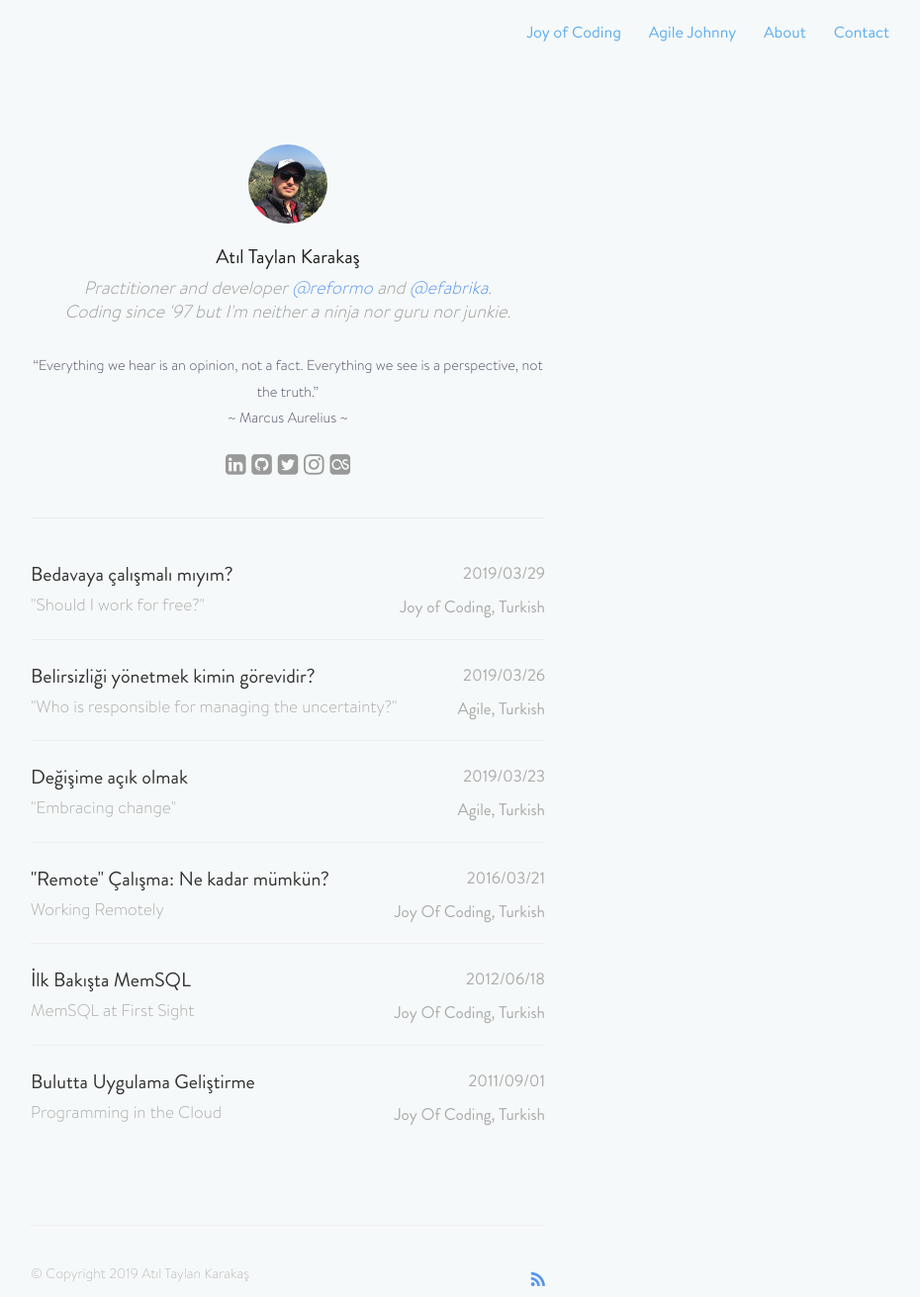
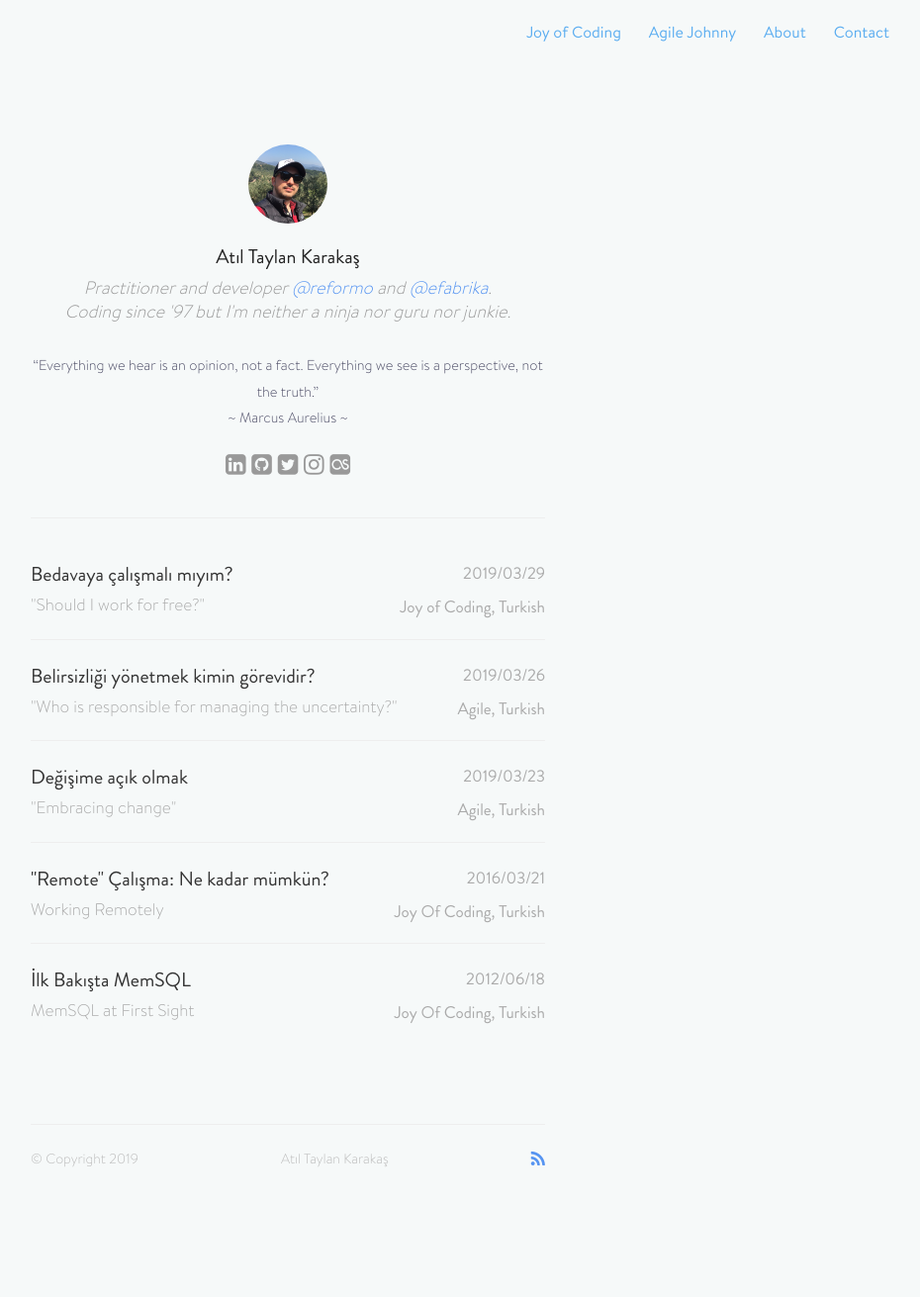
Before and after one commit to taylankarakas/taylankarakas.github.io, a Jekyll site: the page built from index.md, in a window 1280 px wide. Shown: the whole page at 99% size, without its empty margins (349-1279 px from the left). Built offline with Jekyll 4.4.1, drawn with Linux system fonts in a browser that asks for light colours; nearby versions of some CDN libraries; after the commit the page ends 1209 px from its top, so only the background shows below that; part of the change alters nothing that is shown.

Commit message:
css updates

````diff
--- a/_includes/footer.html
+++ b/_includes/footer.html
@@ -1,6 +1,9 @@
 <footer id="footer">
-    <p class="small" style="float:left;">© Copyright {{ site.time | date: '%Y' }} {{ site.author }}</p>
-    <p style="float:right;">
+    <p class="small" style="float:left;">© Copyright {{ site.time | date: '%Y' }}</p>
+    <p class="small">
+    	{{ site.author }}
+    </p>
+    <p style="margin-bottom: 0">
     	<a class="cta" href="{{ "/" | relative_url  }}feed.xml"><i class="fa fa-rss"></i></a>
     </p>
 </footer>
--- a/_posts/2011-09-01-programming-in-the-cloud.md
+++ /dev/null
@@ -1,57 +0,0 @@
----
-layout: post
-title: 'Bulutta Uygulama Geliştirme'
-description: 'Programming in the Cloud'
-date: 2011-09-01
-tags: [Joy Of Coding, Turkish]
-categories: [Joy of Coding]
-reading_time: "5-6 min."
----
-
-epimiz kendi çapında belli birtakım araçlar ile uygulama geliştirmekteyiz. Daha çok web tabanlı uygulama geliştiren bir kişi olarak klasik uygulama geliştirme "soft setup"ım şu şekilde:
-
-- Apache Web Server
-- [Zend Server CE](http://www.zend.com/en/products/server-ce/ "Zend Server Community Edition ")
-- MySQL
-- [Memcached](http://memcached.org "Memcached")
-- [Zend Studio](www.zend.com/products/studio/ "PHP Editor - Zend Studio The Leading PHP IDE")
-- [Git](http://git-scm.com/ "Git - Version Control System") ve [Github](http://github.com/ "Secure source code hosting and collaborative development")
-- Firefox ve Firebug
-
-Her ne kadar Memcached'i ihtiyacım oldukça komut satırından çalıştırsam da Apache, Zend ile servislere eklenen lighttpd ve mysql arkaplanda kendilerine ihtiyaç olmasa bile çalışmaya devam etmekteler. Zend Studio da Java ile çalışan ve sistem hafızasında hatrı sayılır yer kaplayan bir uygulama. Bu setup ile yeni açılmış bir makine ile bile gerek işlemci gerek sistem hafızası olarak sistem kaynaklarını bonkörce kullanmaktayım.
-
-Sistem kaynakları dışında geliştirilen uygulamaların gerek belirli aralıklarla yedeklenmesi, gerek ekip çalışmasının mümkün olması ve versiyon kontrolü amacıyla git'i daha doğrusu Github'ı kullanmaktayım. Her ne kadar [Time Machine](http://en.wikipedia.org/wiki/Time_Machine_(Mac_OS) "Mac OS Time Machine") ile genelde işimi görmüş olsam da (MySQL data klasörü de dahil olmak üzere) hard diskte ya da yedekleri aldığım harici diskte bir sıkıntı olur, makine çalınır/kırılır/bir şey olur gibi sıkıntıları aşmak adına Github bize bir çok ekstra güzelliği ile kullanıcı dostu bir ortam sağlıyor. Zaten geliştirilen uygulamanın lokal kopyasının yanı sıra harici disk ve internet üzerinden bir yerlerde birer kopyasının da düzenli olarak tutulması artık bir zorunluluk haline geldi hepimiz için.
-
-Web tabanlı uygulamalar geliştiren birisi olarak size acil olarak ulaşılamazsa olmaz. Bu yüzden de tatile çıksanız bile "nedense" yanınızda bir laptop muhakkak olur. Bir workstation olmasa da normal bir laptop'tan daha fazlasının beklendiği bu makineler ağırlık olarak da can sıkıcı olabiliyor.
-
-Bu laf kalabalığını şunun için yapıyorum: Artık programlama da dahil olmak üzere bir çok iş akışı internet üzerinden internet tarayıcılar içinden yapılmaya başlanıyor. Artık hayatımızın bir parçası olan "Bulut Bilişim"e daha fazla aşina olmaya başlıyoruz. Yukarıda bahsettiğim konuları ve benzeri bir çok sıkıntıyı artık bu yöntemle giderebiliyoruz.
-
-Bu bağlamda uygulama geliştirmek için kullandığım ve beni büyük bir ölçüde rahatlatan yeni setup'ım ve iş akışımdan bahsetmek istiyorum:
-
-Öncelikle kişisel olarak tercih ettiğim Rackspace'den bir adet [Cloud sunucu](http://www.rackspace.com/cloud/cloud_hosting_products/servers/ "Rackspace Cloud Servers") kiraladım (Herhangi bir sanal ya da normal dedicated sunucu da doğal olarak işinizi görebilecektir). Uzun süredir CentOS kullanan biri olarak ve daha sonra kurmak durumunda kalabileceğim bir takım uygulama ve servisleri düşündüğümde bu sunucu için en uygun işletim sistemini Ubuntu olarak belirledim. Bu işletim sistemini sunucunuzu oluştururken seçebiliyorsunuz, Rackspace size üzerinde sadece SSH erişimi olan tertemiz bir sunucunu veriyor. Sisteme login olunca sırasıyla şu servisleri kurdum:
-
-- MySQL 5
-- Zend Server CE
-- Memcached
-- Git
-
-Bunlar kendi makinemde de olan standart servisler. Bulut içinde uygulama geliştirmek için internet tarayıcı içinde çalışan bir editöre ihtiyacım oldu. Zend Studio ile Remote Server bağlantısı ile de yapabilmeme rağmen bunun için son zamanlarda popülerliği giderek artan [Cloud9 IDE](http://c9.io/ "Cloud9 IDe")'nin ideal bir seçim olduğuna karar verdim. Otomatik kod tamamlama ve PHP debugging özelliklerinin olmaması bir sıkıntı. Debugging ve kod profilleme çalışmalarını belirli aralıklarla Zend Studio ile yapmaya karar verdim.
-
-[Node.js](http://nodejs.org "Node.js") ile çalışan Cloud9 IDE için sırasıyla Node.js'yi kurup Github'dan [Cloud9 IDE](https://github.com/ajaxorg/cloud9/ "Cloud9 Github Repository") dosyalarını klonlayarak komut satırından Could9 IDE'yi başlattım. Rackspace'in bana verdiği IP adresini ve Cloud9 IDE'nin portunu yazarak IDE'yi test ettim. Başarıyla çalıştığından emin olduktan sonra Cloud9 IDE'nin çalışacağı IP adresi, portu ve workspace'i belirleyip son testimi yaptım.
-
-Burada karşıma çıkan ilk sıkıntı Rackspace'in bana verdiği IP adresini ve Cloud9 IDE'nin portunu bilen bir kişinin de Cloud9 IDE'yi açabilecek olması. Bunun önüne geçebilmek için ilk uyguladığım yöntem bir VPN kurmak oldu. Ubuntu üzerinde PPTP (_Point-to-Point Tunneling Protocol_) sunucusu kurup bir kullanıcı adı ve şifre belirleyerek konfigürasyonu test ettim. VPN servisinin düzgün çalıştığından emin olduktan sonra sırasıyla şu firewall ayarlarını yaptım:
-
-- Web sunucuya erişmek için 80 nolu portu erişime açtım
-- VPN servisinden yararlanabilmek için 1723 nolu portu erişeme açtım
-- Cloud9 IDE'yi kullanabilmek için belirlediğim portu erişime açtım
-
-Cloud9 IDE'yi makine yeniden başlatıldığında çalışacak şekilde ayarlamasını henüz gerçekleştiremedim, biraz daha uğraşmak yerine ilk reboot sonrası sisteme login olup
-
-```sh
-/root/cloud9/cloud9/bin/cloud9.sh -l 172.168.0.1 -w /var/www > /dev/null 2>&1 &
-```
- komutu çalıştırıp sistemden çıkıyorum. Firewall'u aktive edip sistemi yeniden başlatıp Cloud9 IDE'yi başlattıktan sonra tüm kontrolleri yeniden yapıp sistemi artık istediğim an kullanmaya hazır hale getirdim.
-
-Artık Github'dan projelerimi workspace içine ilgili yerlerine klonlayıp yeri geldiğinde commit ve push komutları ile işletim sisteminden ve lokasyondan bağımsız bir şekilde uygulama geliştirebiliyorum.
-
-Bir sonraki aşama Cloud9 IDE'yi otomatik başlatıp, tek bir kişi için geçerli olan bu yapıyı çok kullanıcılı bir sistem haline getirmek ve Github'a değişiklikleri commit ve push edebilmek olacaktır. Tüm bunlarla uğraşmayıp doğrudan http://c9.io adresinde bir hesap da açılabilir tabi ihtiyaçlarınızı karşılayabildiğiniz sürece.
--- a/assets/css/style.css
+++ b/assets/css/style.css
@@ -332,6 +332,7 @@ p.small {
 	font-size: 14px;
 	line-height: 1.5;
 	display: block;
+	margin-bottom: 0;
 }
 
 blockquote {
@@ -485,8 +486,11 @@ Post List
 
 #footer {
 	box-shadow: inset 0 1px 0 #eee;
-	padding: 40px 0 0 0;
+	padding: 20px 0 0 0;
 	margin-top: 100px;
+	display: flex;
+	justify-content: space-between;
+	align-items: center;
 }
 
 /* Post Page */
````
